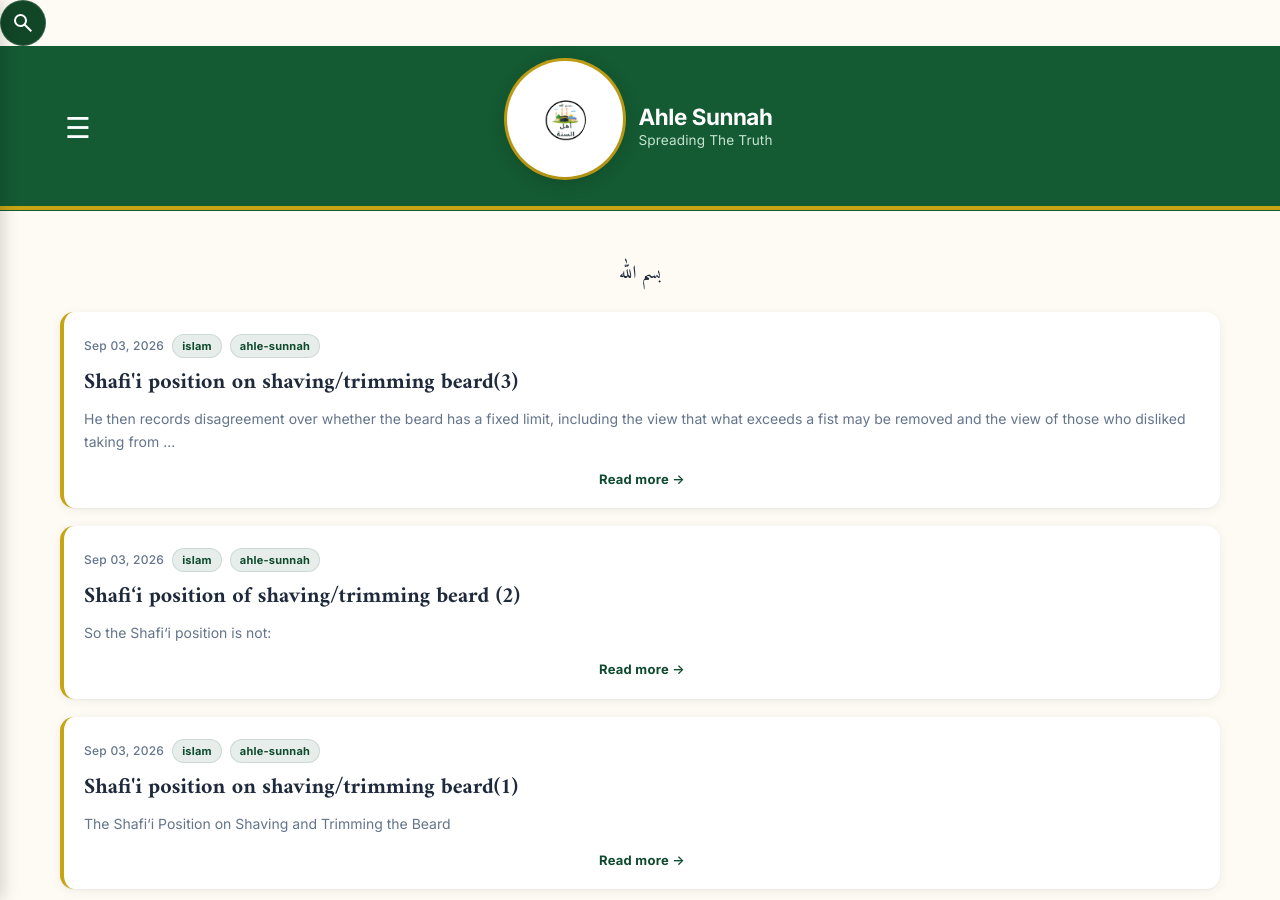
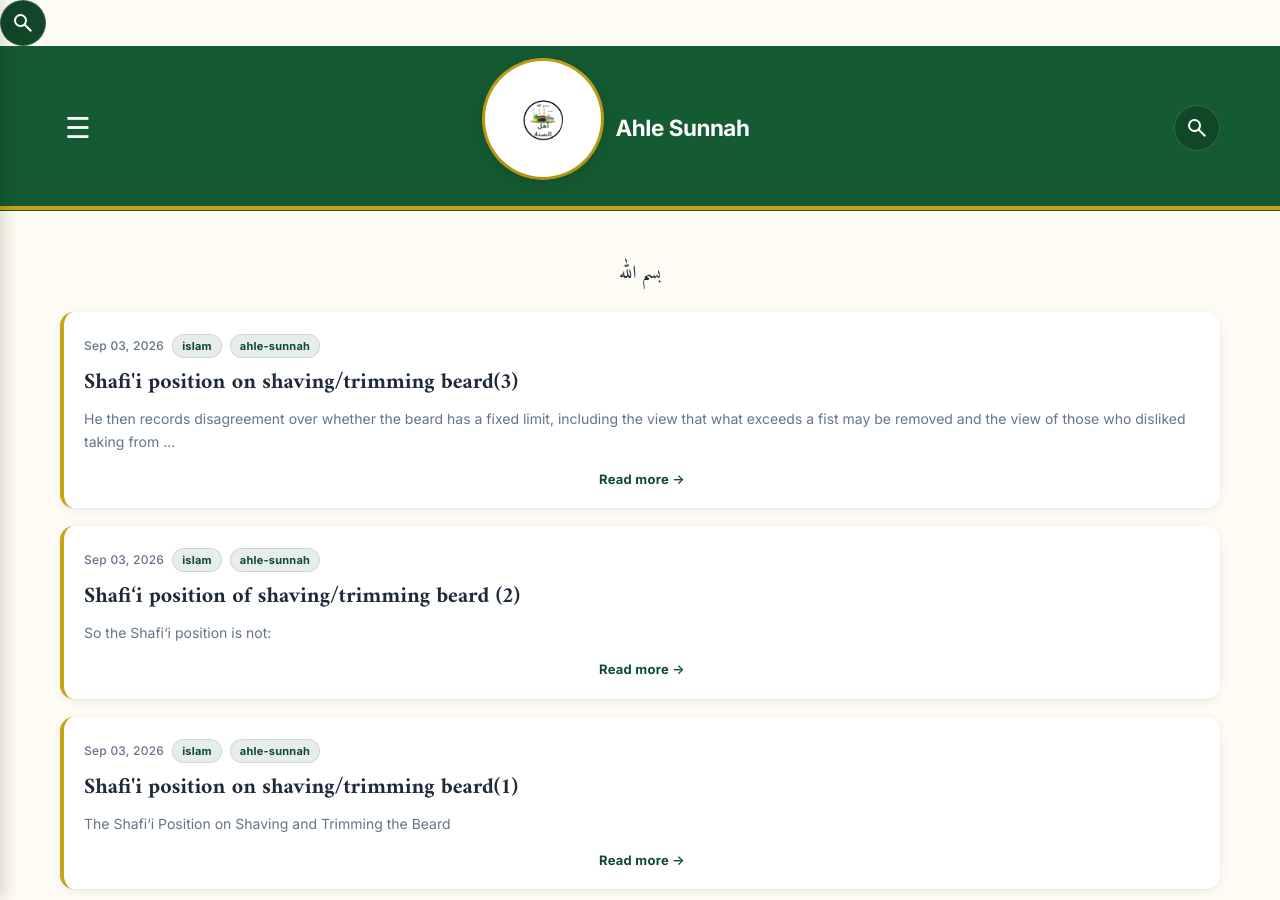
Before and after one commit to Fali17/ahlesunnah, a Jekyll site: the page built from index.html, in a window 1280 px wide and 900 px high. Built offline with Jekyll 4.4.1, drawn with Linux system fonts in a browser that asks for light colours; the list of posts is cut into pages by our own code.

Commit message:
Update default.html

```diff
--- a/_layouts/default.html
+++ b/_layouts/default.html
@@ -311,26 +311,43 @@
 </head>
 <body>
 
-  <!-- Website Top Header Structure -->
   <header class="site-header">
   <div class="header-container">
 
-      <!-- Top Left Hamburger Toggle Control Button -->
+    <!-- Left Side Hamburger Menu Trigger -->
     <button class="menu-toggle-btn" id="openMenuBtn" aria-label="Open navigation menu">☰</button>
 
-      <!-- Main Brand Text/Logo Center Wrap Layout -->
+
     <div class="header-inner">
       <div class="logo-wrap">
-          <img src="{{ 'assets/logo.png' | relative_url }}" alt="Ahle Sunnah Al Islam Logo" class="site-logo">
+        <img src="{{ 'assets/logo.png' | relative_url }}" alt="Logo" class="site-logo">
       </div>
       <div>
         <h1>{{ site.title }}</h1>
-          <p class="subtitle">{{ site.description }}</p>
+      </div>
+    </div>
+
+    <!-- Corrected Top-Right Green Background Search Trigger & Slider Panel Wrapper -->
+    <div class="search-wrapper">
+      <button id="searchTriggerBtn" class="search-icon-btn" aria-label="Open search">
+        <svg xmlns="http://w3.org" height="24px" viewBox="0 -960 960 960" width="24px" fill="#ffffff"><path d="M784-120 532-372q-30 24-69 38t-83 14q-109 0-184.5-75.5T120-580q0-109 75.5-184.5T380-840q109 0 184.5 75.5T640-580q0 44-14 83t-38 69l252 252-56 56ZM380-400q75 0 127.5-52.5T560-580q0-75-52.5-127.5T380-760q-75 0-127.5 52.5T200-580q0 75 52.5 127.5T380-400Z"/></svg>
+      </button>
+
+      <div id="searchOverlayPanel" class="search-overlay-panel">
+        <div class="search-panel-header">
+          <div class="search-input-group">
+            <input type="text" id="customSearchInput" placeholder="Type to search..." autocomplete="off">
+            <button id="clearSearchBtn" class="clear-search-btn">Clear</button>
+          </div>
+          <button id="closeSearchBtn" class="close-search-btn" aria-label="Close search">&times;</button>
+        </div>
+        <div id="dropdownSearchResults" class="dropdown-results-container"></div>
       </div>
     </div>
 
   </div>
 </header>
+
 
   <!-- Dim Shadow Backdrop Overlay Component -->
   <div class="sidebar-overlay" id="sidebarOverlay"></div>
```
Lines whose indentation alone changed are shown as unchanged.
